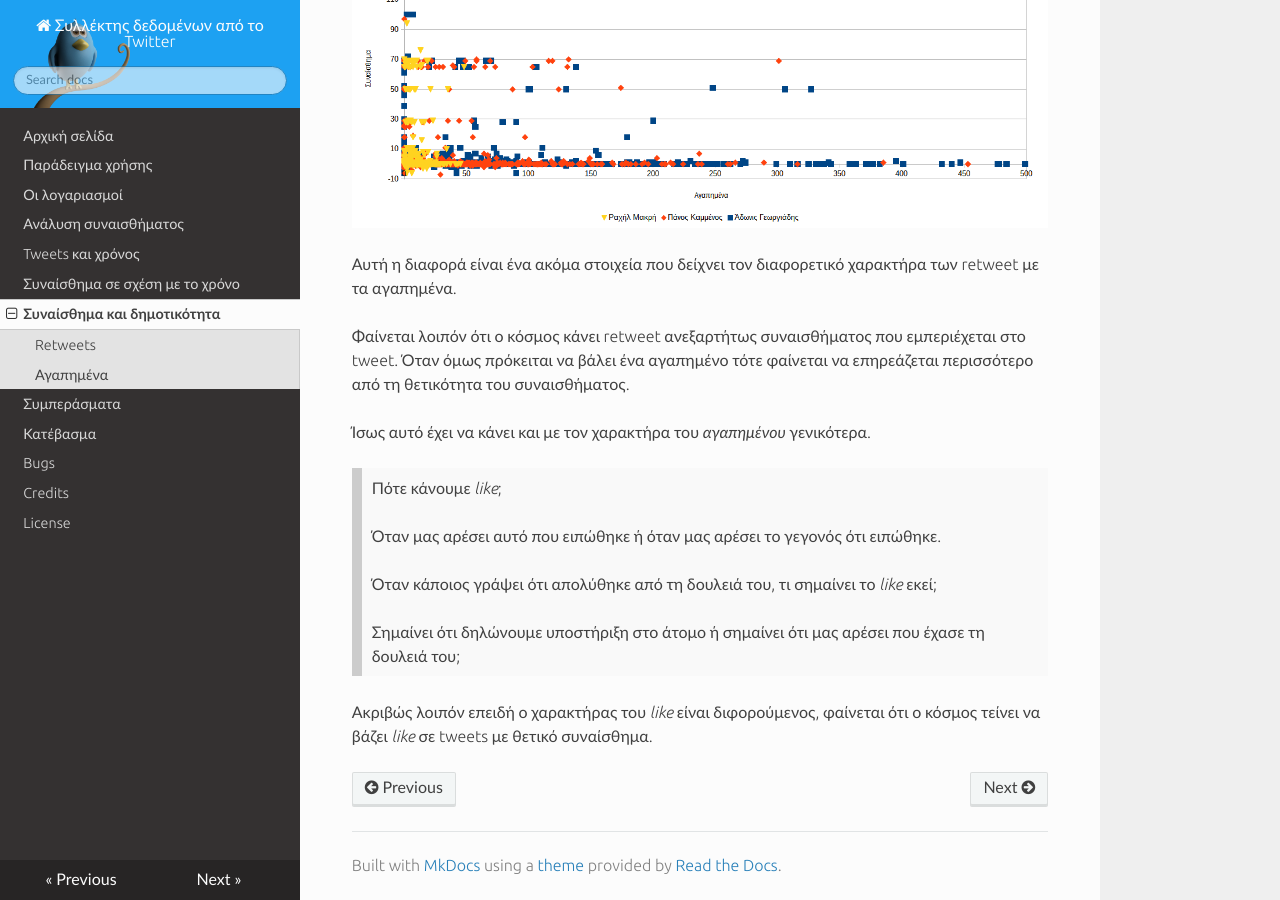
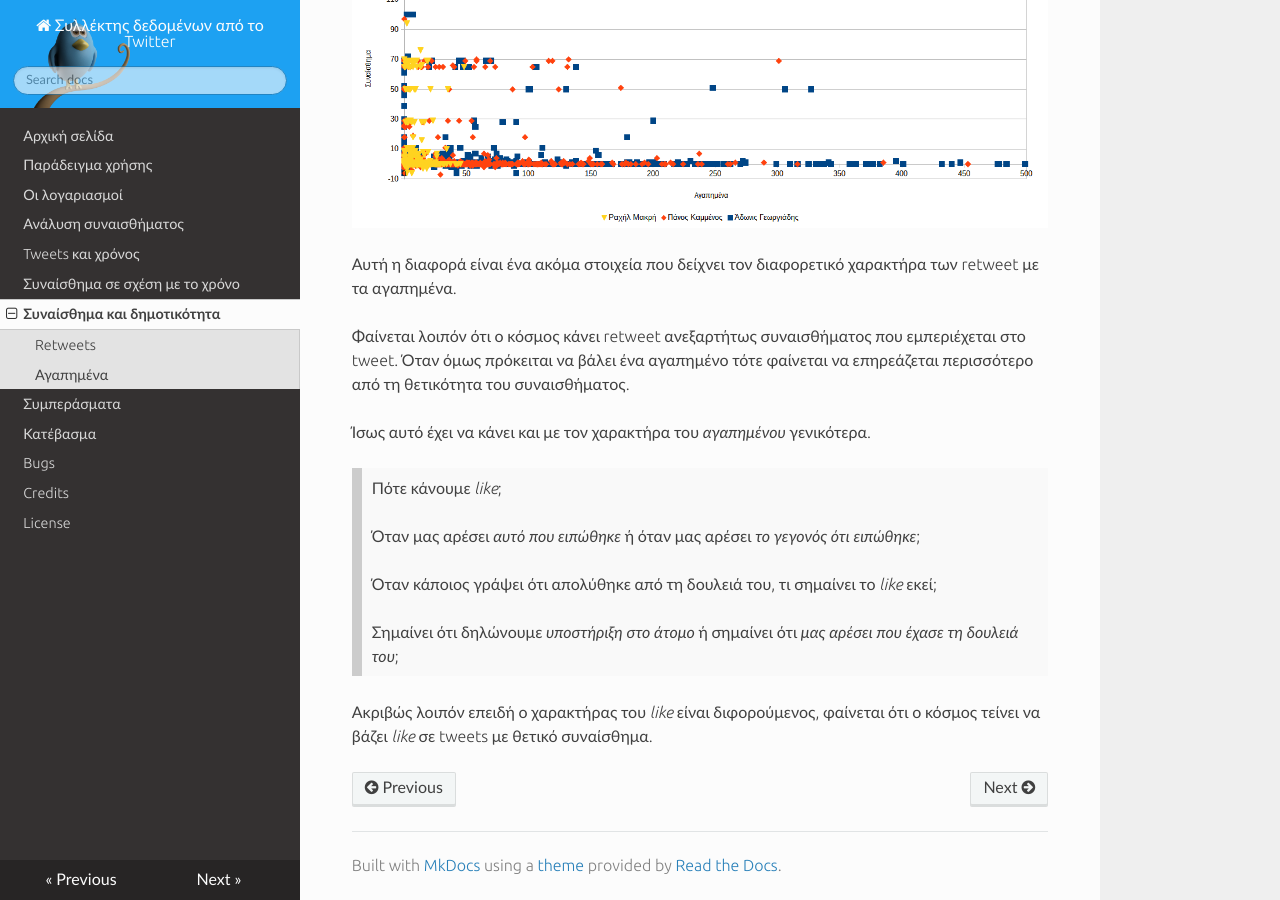
Before and after one commit to Protonotarios/get-tweets, an MkDocs documentation site: the page built from docs/Παράδειγμα/Συναίσθημα-και-δημοτικότητα.md, in a window 1280 px wide and 900 px high, scrolled down 2168 px. Built offline with MkDocs 1.6.1, drawn with Linux system fonts in a browser that asks for light colours; nearby versions of some CDN libraries; old or Windows-style settings are respelled for this version of MkDocs.

Commit message:
επιμέλεια

```diff
--- a/docs/Παράδειγμα/Συναίσθημα-και-δημοτικότητα.md
+++ b/docs/Παράδειγμα/Συναίσθημα-και-δημοτικότητα.md
@@ -60,12 +60,12 @@ retweets και αντίστροφα, πολλά tweets που έχουν σημ
 
 > Πότε κάνουμε *like*;
 
-> Όταν μας αρέσει αυτό που ειπώθηκε ή όταν μας αρέσει το γεγονός ότι ειπώθηκε.
+> Όταν μας αρέσει *αυτό που ειπώθηκε* ή όταν μας αρέσει *το γεγονός ότι ειπώθηκε*;
 
 > Όταν κάποιος γράψει ότι απολύθηκε από τη δουλειά του, τι σημαίνει το *like* εκεί;
 
-> Σημαίνει ότι δηλώνουμε υποστήριξη στο άτομο ή σημαίνει ότι μας αρέσει που έχασε
-τη δουλειά του;
+> Σημαίνει ότι δηλώνουμε *υποστήριξη στο άτομο* ή σημαίνει ότι *μας αρέσει που έχασε
+τη δουλειά του*;
 
 Ακριβώς λοιπόν επειδή ο χαρακτήρας του *like* είναι διφορούμενος, φαίνεται ότι
 ο κόσμος τείνει να βάζει *like* σε tweets με θετικό συναίσθημα.
```
